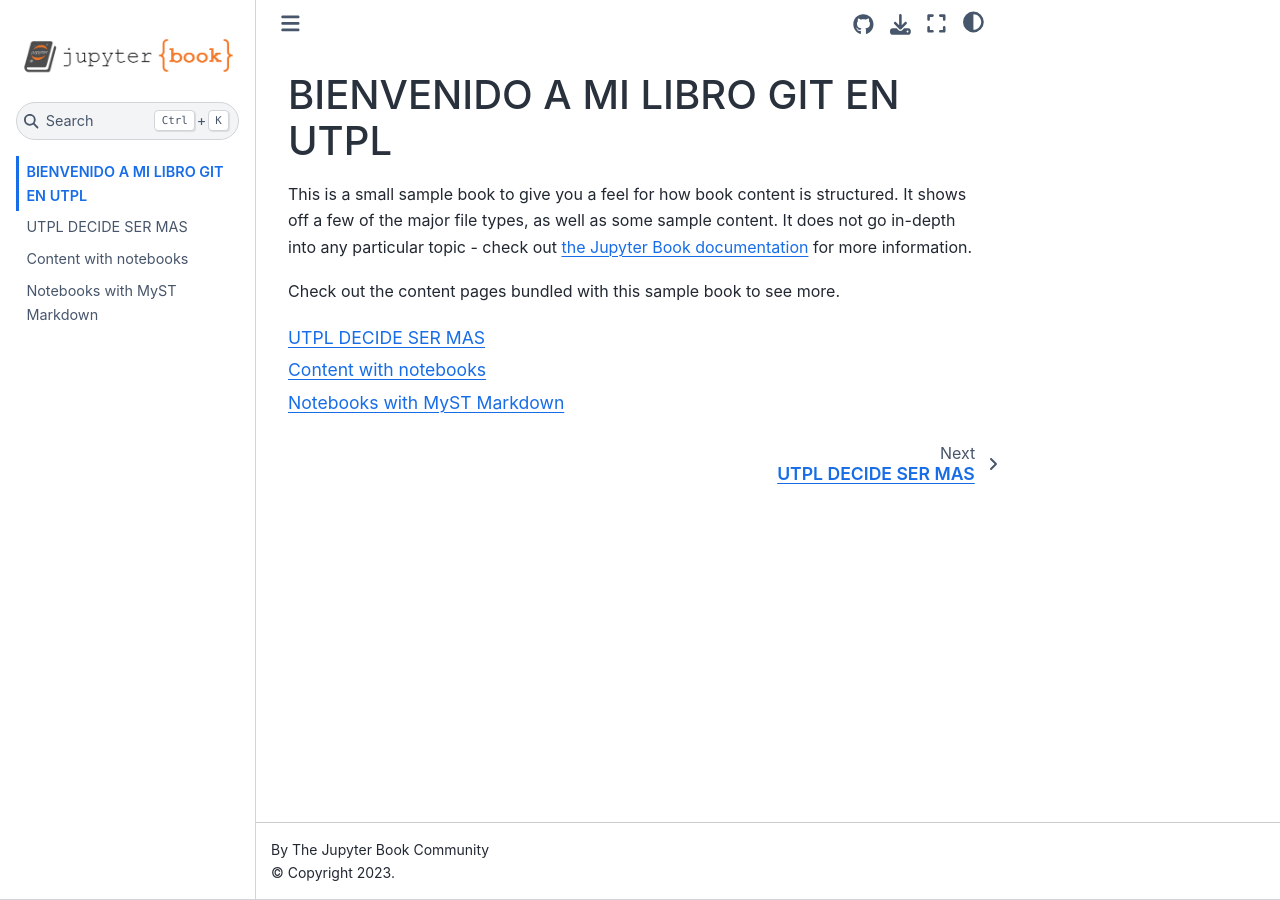
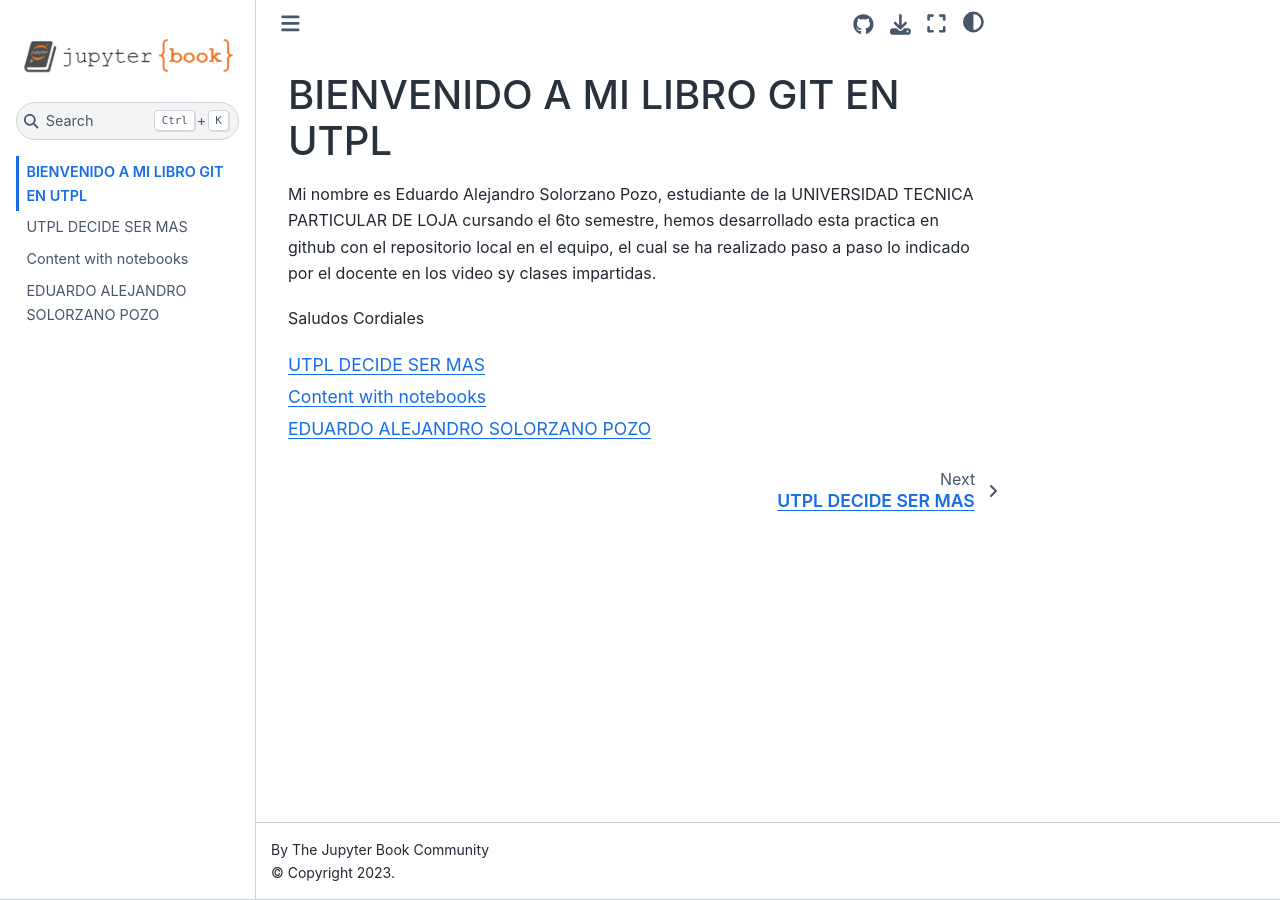
Before and after one commit to EduardoSolorzanoPozo/milibro, a Jupyter Book: the page built from intro.md, in a window 1280 px wide. Built offline with Jupyter Book 1.0.4 settings and Sphinx 7.4.7 and the Sphinx Book theme 1.1.4, drawn with Linux system fonts in a browser that asks for light colours.

Commit message:
mi primer commit

````diff
--- a/intro.md
+++ b/intro.md
@@ -1,11 +1,9 @@
 # BIENVENIDO A MI LIBRO GIT EN UTPL
 
-This is a small sample book to give you a feel for how book content is
-structured.
-It shows off a few of the major file types, as well as some sample content.
-It does not go in-depth into any particular topic - check out [the Jupyter Book documentation](https://jupyterbook.org) for more information.
+Mi nombre es Eduardo Alejandro Solorzano Pozo, estudiante de la UNIVERSIDAD TECNICA PARTICULAR DE LOJA cursando el 6to semestre, hemos desarrollado esta practica en github con el repositorio local en el equipo, el cual se ha realizado paso a paso lo indicado por el docente en los video sy clases impartidas.
 
-Check out the content pages bundled with this sample book to see more.
+Saludos Cordiales
+
 
 ```{tableofcontents}
 ```
--- a/markdown-notebooks.md
+++ b/markdown-notebooks.md
@@ -12,7 +12,7 @@ kernelspec:
   name: python3
 ---
 
-# Notebooks with MyST Markdown
+# EDUARDO ALEJANDRO SOLORZANO POZO
 
 Jupyter Book also lets you write text-based notebooks using MyST Markdown.
 See [the Notebooks with MyST Markdown documentation](https://jupyterbook.org/file-types/myst-notebooks.html) for more detailed instructions.
````
Also changed, not shown: 3 other files.
